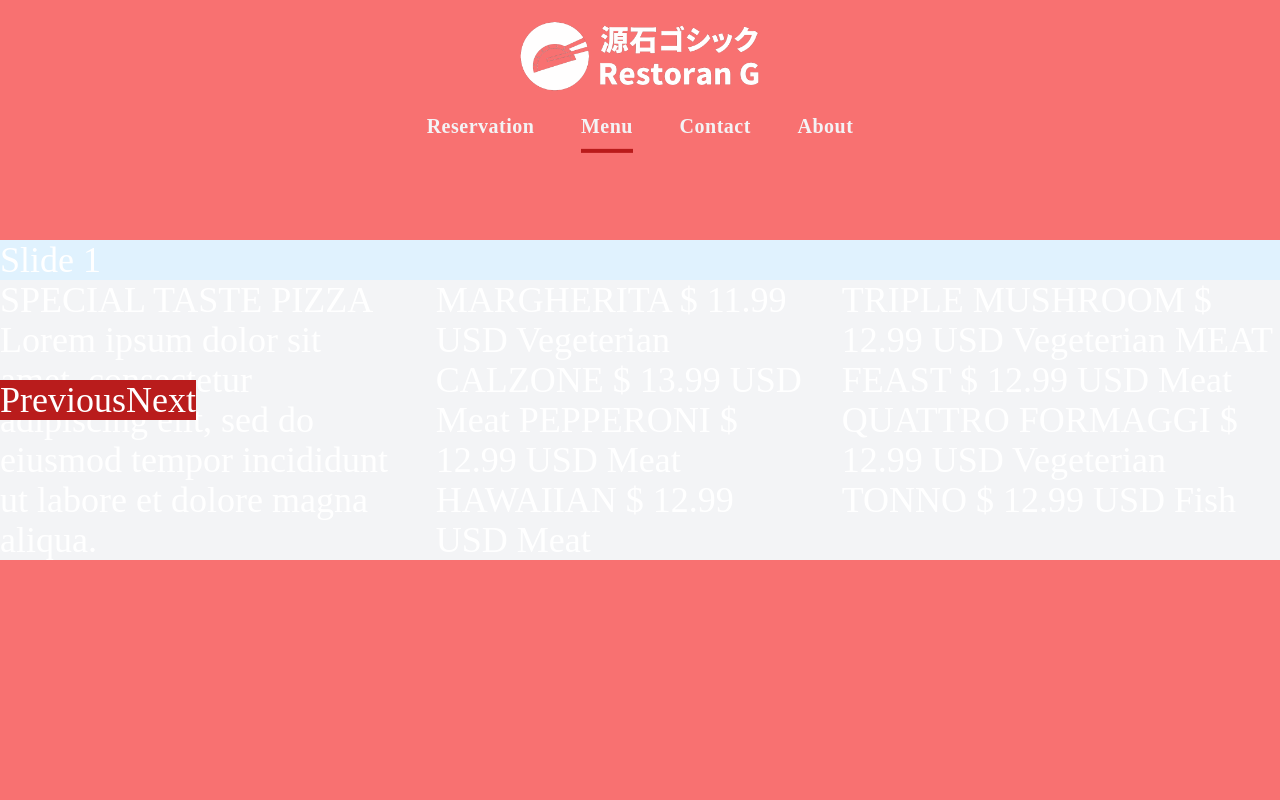
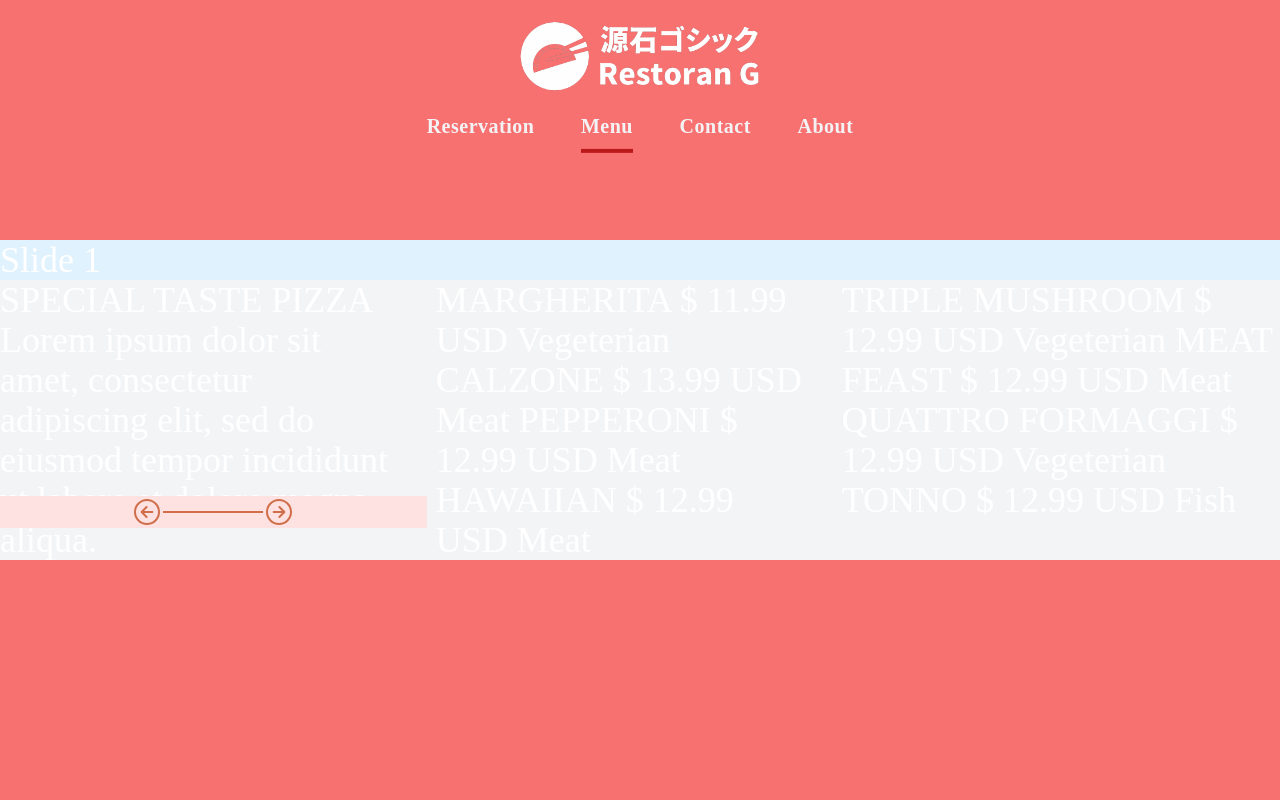
Before and after one commit to sulkhan10/ramen-fe, a React (Create React App) app: page /menu in a window 1280 px wide. Shown: the top 800 px of the page. Built offline with nearby package versions, Linux system fonts and the light colour scheme.

Commit message:
feat : setting carousel button

```diff
--- a/package.json
+++ b/package.json
@@ -11,6 +11,7 @@
     "react": "^18.2.0",
     "react-dom": "^18.2.0",
     "react-icons": "^4.8.0",
+    "react-responsive": "^9.0.2",
     "react-router-dom": "^6.11.1",
     "react-scripts": "5.0.1",
     "react-spinners": "^0.13.8",
--- a/src/components/Navbar.js
+++ b/src/components/Navbar.js
@@ -170,9 +170,9 @@ const Navbar = () => {
       )}
 
       {isMobileMenuOpen && screenWidth <= 768 && (
-        <div  className=" z-50">
-          <div   data-aos="fade-down"
-        data-aos-duration="3000" className=" fixed inset-0 flex flex-col bg-image-navbar-mobile scrollbar-hide z-10">
+        <div  className=" ">
+          <div   data-aos="fade-down "
+        data-aos-duration="3000" className=" fixed inset-0 flex flex-col bg-image-navbar-mobile scrollbar-hide z-50">
             <div className="relative py-2">
               <div className="min-h-screen absolute inset-0 bg-image-navbar opacity-50 -z-20"></div>
               <div className=" absolute inset-0 bg-black opacity-70 -z-10"></div>
--- a/src/pages/Menu.js
+++ b/src/pages/Menu.js
@@ -3,7 +3,16 @@ import "../index.css";
 import { Swiper, SwiperSlide } from "swiper/react";
 import SwiperCore, { Navigation } from "swiper";
 import "swiper/swiper.min.css";
-// import "swiper/components/navigation/navigation.min.css";
+import {
+  IoLogoInstagram,
+  IoLogoWhatsapp,
+  IoMailOutline,
+  IoArrowForwardCircleOutline,
+  IoArrowBackCircleOutline,
+  IoRemove,
+} from "react-icons/io5";
+import { useMediaQuery } from 'react-responsive';
+
 import MoonLoader from "react-spinners/MoonLoader";
 
 SwiperCore.use([Navigation]);
@@ -27,6 +36,42 @@ const Menu = () => {
       swiperRef.current.swiper.slidePrev();
     }
   };
+  const [isNextHovered, setIsNextHovered] = useState(false);
+  const [isPrevHovered, setIsPrevHovered] = useState(false);
+
+  const isSmallScreen = useMediaQuery({ query: '(max-width: 640px)' });
+
+  const handleClickNext = () => {
+    goNext();
+
+    if (isSmallScreen) {
+      handleMouseLeaveNext();
+    }
+  };
+  const handleClickPrev = () => {
+    goPrev();
+
+    if (isSmallScreen) {
+      handleMouseLeavePrev();
+    }
+  };
+
+  const handleMouseEnterPrev = () => {
+    setIsPrevHovered(true);
+  };
+
+  const handleMouseLeavePrev = () => {
+    setIsPrevHovered(false);
+  };
+  const handleMouseEnterNext = () => {
+    setIsNextHovered(true);
+  };
+
+  const handleMouseLeaveNext = () => {
+    setIsNextHovered(false);
+  };
+  const iconSizeNext = isNextHovered ? "scale-125" : "scale-100";
+  const iconSizePrev = isPrevHovered ? "scale-125" : "scale-100";
 
   return (
     <div className="min-h-screen bg-red-400 flex justify-center items-center text-4xl text-white ">
@@ -103,9 +148,28 @@ const Menu = () => {
             </div>
           </SwiperSlide>
         </Swiper>
-        <div className="absolute left-0 top-1/2 transform -translate-y-1/2 bg-red-700 z-10">
-          <button onClick={goPrev}>Previous</button>
-          <button onClick={goNext}>Next</button>
+        <div className="absolute sm:left-0 bottom-4 w-1/3  left-1/3 sm:bottom-1/8 transform -translate-y-1/2 bg-red-100 z-10">
+          <div className="flex items-center justify-center">
+
+            <button
+              className={`focus:outline-none transform transition-transform duration-200 ${iconSizePrev}`}
+              onMouseEnter={handleMouseEnterPrev}
+              onMouseLeave={handleMouseLeavePrev}
+              onClick={handleClickPrev}
+            >
+              <IoArrowBackCircleOutline size={32} color="#cf6e49" />
+            </button>
+            <div className="border-b-2 border-[#cf6e49] w-[100px]"></div>
+            <button
+              className={`focus:outline-none transform transition-transform duration-200 ${iconSizeNext}`}
+              onMouseEnter={handleMouseEnterNext}
+              onMouseLeave={handleMouseLeaveNext}
+              onClick={
+                handleClickNext
+              }            >
+              <IoArrowForwardCircleOutline size={32} color="#cf6e49" />
+            </button>
+          </div>
         </div>
       </div>
     </div>
```
Also changed, not shown: 1 other file (tests, documents, lock files or other folders).
